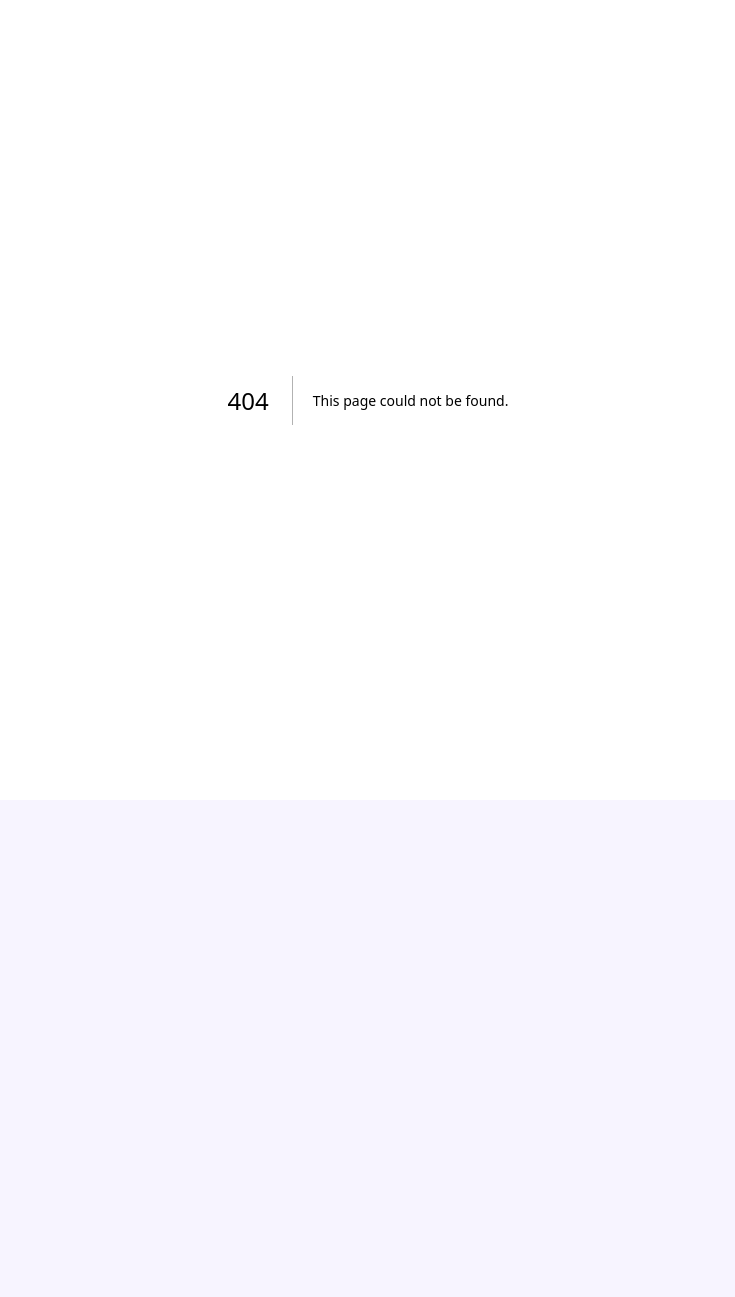
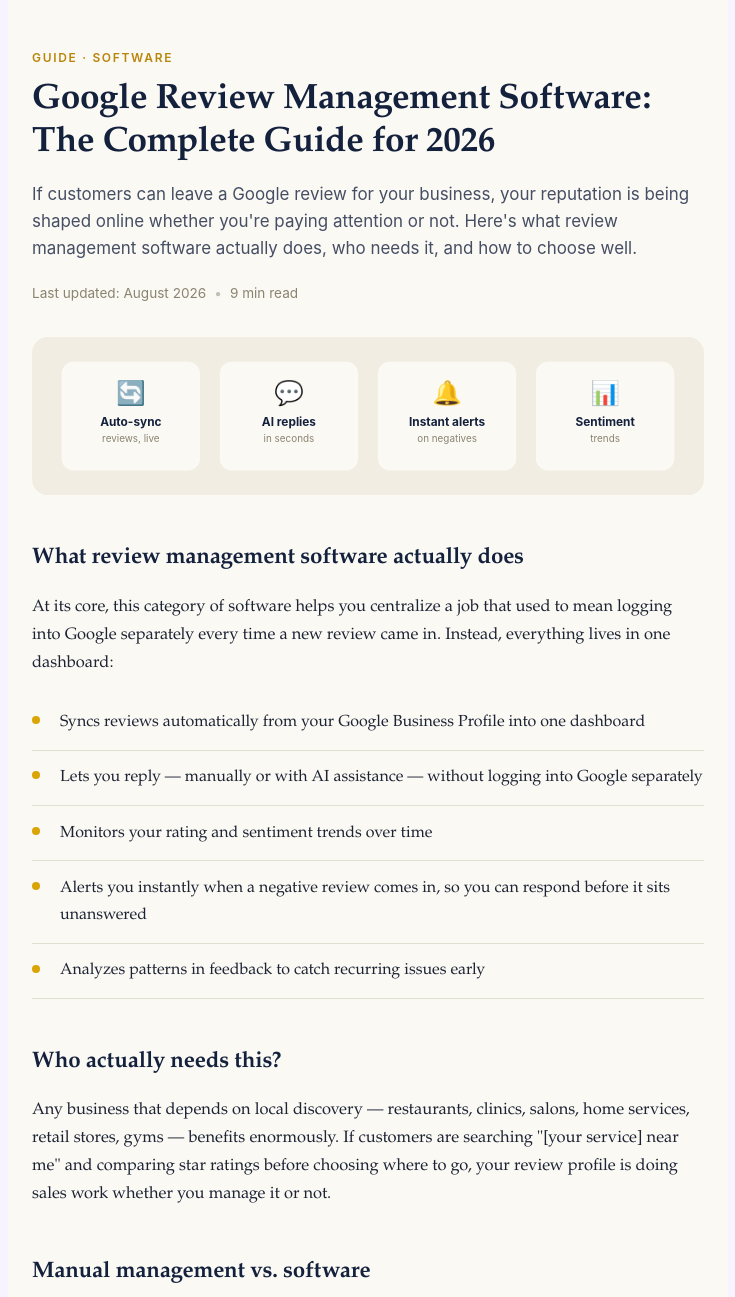
Before and after one commit to afnankhan123456/reviewreply-ai, a Next.js app: page /blog/google-review-management-software in a window 1280 px wide. Before the commit this address had no page. Shown: the top 1297 px of the page, without its empty margins (272-1007 px from the left). Before the commit the page ends 800 px from the top, so only its background shows below. Built offline with nearby package versions, Linux system fonts and the light colour scheme.

Commit message:
Create page.tsx

```diff
--- /dev/null
+++ b/app/blog/google-review-management-software/page.tsx
@@ -0,0 +1,181 @@
+import type { Metadata } from 'next';
+
+export const metadata: Metadata = {
+  title: 'Google Review Management Software: The Complete Guide for 2026',
+  description:
+    'A complete guide to Google review management software — what it does, who needs it, how it compares to manual review handling, and how to pick the right tool for your business.',
+  alternates: {
+    canonical: 'https://www.reviewreply-ai.in/blog/google-review-management-software',
+  },
+};
+
+const lastUpdated = new Date().toLocaleDateString('en-US', {
+  month: 'long',
+  year: 'numeric',
+});
+
+export default function GoogleReviewManagementSoftware() {
+  return (
+    <article className="article">
+      <header className="hero">
+        <div className="eyebrow">Guide · Software</div>
+        <h1>Google Review Management Software: The Complete Guide for 2026</h1>
+        <p className="dek">
+          If customers can leave a Google review for your business, your reputation is being
+          shaped online whether you&apos;re paying attention or not. Here&apos;s what review
+          management software actually does, who needs it, and how to choose well.
+        </p>
+        <div className="meta">
+          <span>Last updated: {lastUpdated}</span>
+          <span className="dot">•</span>
+          <span>9 min read</span>
+        </div>
+        <FeatureGrid />
+      </header>
+
+      <section className="section">
+        <h2>What review management software actually does</h2>
+        <p>
+          At its core, this category of software helps you centralize a job that used to mean
+          logging into Google separately every time a new review came in. Instead, everything
+          lives in one dashboard:
+        </p>
+        <ul className="feature-list">
+          <li>Syncs reviews automatically from your Google Business Profile into one dashboard</li>
+          <li>Lets you reply &mdash; manually or with AI assistance &mdash; without logging into Google separately</li>
+          <li>Monitors your rating and sentiment trends over time</li>
+          <li>Alerts you instantly when a negative review comes in, so you can respond before it sits unanswered</li>
+          <li>Analyzes patterns in feedback to catch recurring issues early</li>
+        </ul>
+      </section>
+
+      <section className="section">
+        <h2>Who actually needs this?</h2>
+        <p>
+          Any business that depends on local discovery &mdash; restaurants, clinics, salons, home
+          services, retail stores, gyms &mdash; benefits enormously. If customers are searching
+          &quot;[your service] near me&quot; and comparing star ratings before choosing where to
+          go, your review profile is doing sales work whether you manage it or not.
+        </p>
+      </section>
+
+      <section className="section">
+        <h2>Manual management vs. software</h2>
+        <p>
+          Some businesses still manage reviews manually &mdash; checking their Google Business
+          Profile every few days and replying when they remember. This works at very low review
+          volume, but it breaks down fast once volume picks up.
+        </p>
+        <ManualVsSoftware />
+        <p>
+          Dedicated software solves all three problems shown above by centralizing everything and
+          using AI to keep replies fast and specific, even as review volume grows.
+        </p>
+      </section>
+
+      <section className="section">
+        <h2>What to look for in a tool</h2>
+        <ul className="feature-list">
+          <li>Real Google API integration, not screen-scraping, which breaks often and can violate Google&apos;s terms</li>
+          <li>AI reply quality that references real details instead of sounding templated</li>
+          <li>Instant negative review alerts, not a daily or weekly digest</li>
+          <li>Pricing that scales with your review volume, not a flat enterprise price built for chains</li>
+        </ul>
+      </section>
+
+      <section className="section">
+        <h2>Where ReviewReply AI fits in</h2>
+        <p>
+          Tools like ReviewReply AI are built specifically for small and mid-sized businesses that
+          need the same reputation management power as large chains, without the enterprise price
+          tag. It connects directly to your Google Business Profile, syncs reviews automatically,
+          and uses AI to draft &mdash; or auto-post &mdash; replies, all from one simple dashboard.
+        </p>
+      </section>
+
+      <section className="section cta">
+        <h2>See it on your own reviews</h2>
+        <p>Connect your Google Business Profile and start managing reviews from one dashboard.</p>
+        <a className="cta-button" href="https://www.reviewreply-ai.in/">
+          Get started
+        </a>
+      </section>
+
+      <style>{`
+        .article { max-width: 720px; margin: 0 auto; padding: 3rem 1.5rem 5rem; font-family: 'Iowan Old Style', 'Palatino Linotype', Georgia, serif; color: #1c2333; background: #fbf9f4; line-height: 1.7; }
+        .hero { margin-bottom: 2.5rem; }
+        .eyebrow { font-family: -apple-system, BlinkMacSystemFont, 'Segoe UI', sans-serif; font-size: 0.75rem; letter-spacing: 0.14em; text-transform: uppercase; color: #b8860b; font-weight: 600; margin-bottom: 0.75rem; }
+        h1 { font-size: 2.2rem; line-height: 1.2; margin: 0 0 1rem; font-weight: 700; color: #14213d; letter-spacing: -0.01em; }
+        .dek { font-family: -apple-system, BlinkMacSystemFont, 'Segoe UI', sans-serif; font-size: 1.06rem; color: #454e63; line-height: 1.6; margin: 0 0 1.25rem; }
+        .meta { font-family: -apple-system, BlinkMacSystemFont, 'Segoe UI', sans-serif; font-size: 0.85rem; color: #8a8370; display: flex; gap: 0.5rem; align-items: center; margin-bottom: 2rem; }
+        .dot { opacity: 0.5; }
+        .section { margin: 2.75rem 0; }
+        h2 { font-size: 1.4rem; color: #14213d; margin: 0 0 1rem; font-weight: 700; letter-spacing: -0.01em; }
+        p { font-size: 1.03rem; margin: 0 0 1.1rem; }
+        .feature-list { list-style: none; padding: 0; margin: 1rem 0 0; }
+        .feature-list li { position: relative; padding: 0.85rem 0 0.85rem 1.75rem; border-bottom: 1px solid #e4dfd3; font-size: 1rem; }
+        .feature-list li:before { content: ''; position: absolute; left: 0; top: 1.3rem; width: 8px; height: 8px; border-radius: 50%; background: #d9a404; }
+        .cta { text-align: center; background: #fbf3d9; border-radius: 14px; padding: 2.5rem 1.5rem; }
+        .cta-button { display: inline-block; margin-top: 0.5rem; background: #14213d; color: #fbf9f4; font-family: -apple-system, BlinkMacSystemFont, 'Segoe UI', sans-serif; font-weight: 600; text-decoration: none; padding: 0.85rem 1.75rem; border-radius: 8px; font-size: 0.98rem; }
+        @media (max-width: 640px) { h1 { font-size: 1.75rem; } }
+      `}</style>
+    </article>
+  );
+}
+
+function FeatureGrid() {
+  const items = [
+    { icon: '🔄', label: 'Auto-sync', sub: 'reviews, live' },
+    { icon: '💬', label: 'AI replies', sub: 'in seconds' },
+    { icon: '🔔', label: 'Instant alerts', sub: 'on negatives' },
+    { icon: '📊', label: 'Sentiment', sub: 'trends' },
+  ];
+  return (
+    <svg
+      viewBox="0 0 680 160"
+      xmlns="http://www.w3.org/2000/svg"
+      style={{ width: '100%', height: 'auto', marginTop: '1.5rem' }}
+      role="img"
+      aria-label="Four core features of review management software"
+    >
+      <rect x="0" y="0" width="680" height="160" rx="16" fill="#f1ede2" />
+      {items.map((item, i) => {
+        const x = 30 + i * 160;
+        return (
+          <g key={item.label}>
+            <rect x={x} y="25" width="140" height="110" rx="12" fill="#fbf9f4" />
+            <text x={x + 70} y="65" textAnchor="middle" fontSize="24" fontFamily="-apple-system, sans-serif">{item.icon}</text>
+            <text x={x + 70} y="90" textAnchor="middle" fontSize="12" fontWeight="700" fill="#14213d" fontFamily="-apple-system, sans-serif">{item.label}</text>
+            <text x={x + 70} y="106" textAnchor="middle" fontSize="10" fill="#8a8370" fontFamily="-apple-system, sans-serif">{item.sub}</text>
+          </g>
+        );
+      })}
+    </svg>
+  );
+}
+
+function ManualVsSoftware() {
+  return (
+    <svg
+      viewBox="0 0 680 190"
+      xmlns="http://www.w3.org/2000/svg"
+      style={{ width: '100%', height: 'auto', margin: '1.5rem 0' }}
+      role="img"
+      aria-label="Manual review checking versus dedicated review software, side by side"
+    >
+      <rect x="0" y="0" width="680" height="190" rx="16" fill="#f1ede2" />
+
+      <rect x="30" y="25" width="290" height="140" rx="12" fill="#fbf9f4" stroke="#e4dfd3" />
+      <text x="175" y="55" textAnchor="middle" fontSize="14" fontWeight="700" fill="#c0392b" fontFamily="-apple-system, sans-serif">Manual checking</text>
+      <text x="55" y="82" fontSize="12" fill="#454e63" fontFamily="-apple-system, sans-serif">✗ Negative reviews sit for days</text>
+      <text x="55" y="108" fontSize="12" fill="#454e63" fontFamily="-apple-system, sans-serif">✗ Replies get repetitive</text>
+      <text x="55" y="134" fontSize="12" fill="#454e63" fontFamily="-apple-system, sans-serif">✗ No visibility into sentiment</text>
+
+      <rect x="360" y="25" width="290" height="140" rx="12" fill="#14213d" />
+      <text x="505" y="55" textAnchor="middle" fontSize="14" fontWeight="700" fill="#fbf9f4" fontFamily="-apple-system, sans-serif">Dedicated software</text>
+      <text x="385" y="82" fontSize="12" fill="#d8dce6" fontFamily="-apple-system, sans-serif">✓ Alerts the moment one arrives</text>
+      <text x="385" y="108" fontSize="12" fill="#d8dce6" fontFamily="-apple-system, sans-serif">✓ AI drafts specific, on-brand replies</text>
+      <text x="385" y="134" fontSize="12" fill="#d8dce6" fontFamily="-apple-system, sans-serif">✓ Sentiment trends in one view</text>
+    </svg>
+  );
+}
```
